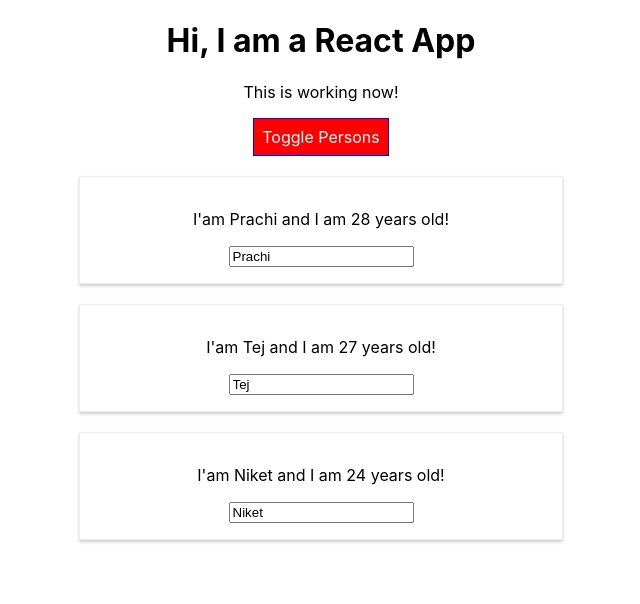
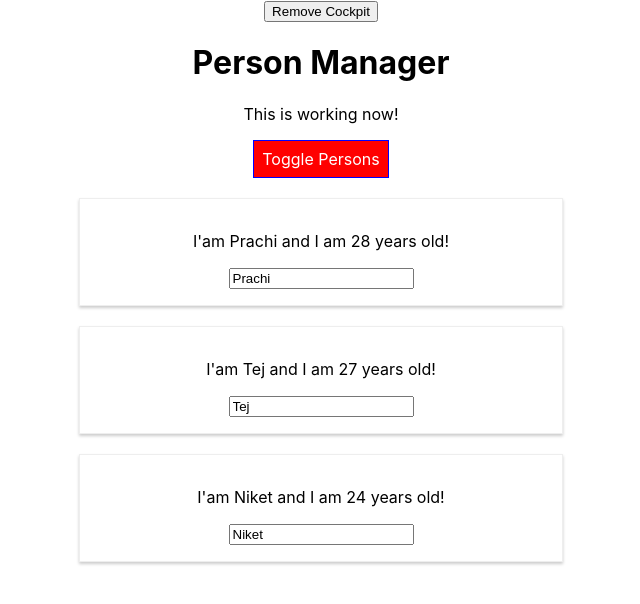
Before and after one commit to prachishah2401/its-all-about-react, a React app: page / in a window 1280 px wide. Both pictures are taken after a click on the button "Toggle Persons". Shown: the top 604 px of the page, without its empty margins (319-959 px from the left). Built offline with nearby package versions, Linux system fonts and the light colour scheme.

Commit message:
Added component creation lifecycle and update lifecycle hooks. Controlling the behaviour of useEffect() in functional components. Cleaning up lifecycle hooks and useEffect()

```diff
--- a/src/components/Cockpit/Cockpit.js
+++ b/src/components/Cockpit/Cockpit.js
@@ -1,8 +1,27 @@
-import React from 'react';
+import React, { useEffect } from 'react';
 
 import classes from './Cockpit.module.css'
 
-const cockpit = (props) => {
+const Cockpit = (props) => {
+
+    useEffect(() => {
+        console.log('[Cockpit.js] useEffect');
+        // Http request...
+        setTimeout(() => {
+            alert('Saved data to cloud');
+        }, 1000);
+        return () => {
+            console.log('Cockpit.js] cleanup work in useEffect');
+        }
+    }, []);
+
+    useEffect(() => {
+        console.log('[Cockpit.js] 2nd useEffect');
+        return () => {
+            console.log('Cockpit.js] cleanup work in 2nd useEffect');
+        }
+    });
+
     let btnClass = '';
 
     if (props.showPersons) {
@@ -10,17 +29,17 @@
     }
 
     const assignedClasses = [];
-    if (props.persons.length <= 2) {
+    if (props.personsLength <= 2) {
       assignedClasses.push(classes.red); //classes =['red']
     }
 
-    if (props.persons.length <= 1) {
+    if (props.personsLength <= 1) {
       assignedClasses.push(classes.bold); //classes =['red', 'bold']
     }
 
     return(
         <div className={classes.Cockpit}>
-            <h1>Hi, I am a React App</h1>
+            <h1>{props.title}</h1>
             <p className={assignedClasses.join(' ')}>This is working now!</p>
             <button
                 className={btnClass}
@@ -31,4 +50,4 @@
     );
 }
 
-export default cockpit;
+export default React.memo(Cockpit);
--- a/src/components/Persons/Person/Person.js
+++ b/src/components/Persons/Person/Person.js
@@ -1,14 +1,17 @@
-import React from 'react';
+import React, {Component} from 'react';
 import classes from './Person.module.css';
 
-const person = (props) => {
+class Person extends Component {
+    render() {
+        console.log('Person.js] rendering...');
+        return (
+            <div className={classes.Person}>
+                <p onClick={this.props.click}>I'am {this.props.name} and I am {this.props.age} years old! {this.props.children}</p>
+                <input type="text" onChange={this.props.changed} value={this.props.name}/>
+            </div>
+        );
+    }
+}
 
-    return (
-        <div className={classes.Person}>
-            <p onClick={props.click}>I'am {props.name} and I am {props.age} years old! {props.children}</p>
-            <input type="text" onChange={props.changed} value={props.name}/>
-        </div>
-    )
-};
 
-export default person;
+export default Person;
--- a/src/components/Persons/Persons.js
+++ b/src/components/Persons/Persons.js
@@ -1,14 +1,51 @@
-import React from 'react';
+import React, { PureComponent } from 'react';
 
 import Person from './Person/Person';
 
-const persons = (props) => props.persons.map((person, index) => {
-    return <Person
-      click={() => props.clicked(index)}
-      name={person.name}
-      age={person.age}
-      key={person.id}
-      changed={(event) => props.changed(event, person.id)}/>
-}   );
+class Persons extends PureComponent {
+  // static getDerivedStateFromProps(props, state) {
+  //   console.log('[Persons.js] getDerivedStateFromProps', props);
+  // }
 
-export default persons;
+  // shouldComponentUpdate(nextProps, nextState) {
+  //   console.log('[Persons.js] shouldComponentUpdate');
+  //   if (nextProps.persons !== this.props.persons ||
+  //       nextProps.clicked !== this.props.clicked ||
+  //       nextProps.changed !== this.props.changed)
+  //   {
+  //     return true;
+  //   } else {
+  //     return false;
+  //   }
+  //   return true;
+  // }
+
+  getSnapshotBeforeUpdate (nextProps, nextState) {
+    console.log('[Persons.js] getSnapshotBeforeUpdate');
+    return { message : 'Snapshot!' };
+  }
+
+  componentDidUpdate(prevProps, prevState, snapshot) {
+    console.log('[Persons.js] componentDidUpdate');
+    console.log(snapshot);
+  }
+
+  componentWillUnmount() {
+    console.log('[Person.js] componentWillUnmount');
+  }
+  render() {
+    console.log('Persons.js] rendering...');
+    return this.props.persons.map((person, index) => {
+      return (
+        <Person
+          click={() => this.props.clicked(index)}
+          name={person.name}
+          age={person.age}
+          key={person.id}
+          changed={(event) => this.props.changed(event, person.id)}
+        />
+      );
+    });
+  }
+}
+export default Persons;
--- a/src/containers/App.js
+++ b/src/containers/App.js
@@ -4,6 +4,10 @@
 import Cockpit from '../components/Cockpit/Cockpit';
 
 class App extends Component {
+  constructor(props) {
+    super(props);
+    console.log('[App.js] constructor');
+  }
   state = {
     persons: [
       {id: 'qwe1', name: 'Prachi', age: 28},
@@ -11,7 +15,30 @@
       {id: 'uio1', name: 'Niket', age: 24}
     ],
     otherState: 'some other value',
-    showPersons: false
+    showPersons: false,
+    showCockpit: true
+  }
+
+  static getDerivedStateFromProps(props, state) {
+    console.log('[App.js] getDerivedStateFromProps', props);
+    return null;
+  }
+
+  // componentWillMount() {
+  //   console.log('[App.js] componentWillMount')
+  // }
+
+  componentDidMount() {
+    console.log('[App.js] componentDidMount');
+  }
+
+  shouldComponentUpdate(nextProps, nextState) {
+    console.log('[App.js] shouldComponentUpdate');
+    return true;
+  }
+
+  componentDidUpdate() {
+    console.log('[App.js] componentDidUpdate');
   }
 
   nameChangeHandler = (event, id) => {
@@ -45,7 +72,7 @@
   }
 
   render(){
-
+    console.log('[App.js] render');
     let persons = null;
 
     if(this.state.showPersons) {
@@ -53,15 +80,24 @@
           <Persons
             persons={this.state.persons}
             clicked={this.deletePersonHandler}
-            changed={this.nameChangeHandler} />
+            changed={this.nameChangeHandler}
+          />
     }
 
     return (
       <div className={classes.App}>
-        <Cockpit
-          showPersons={this.state.showPersons}
-          persons={this.state.persons}
-          clicked={this.togglePeronsHandler} />
+        <button
+          onClick={() => {
+            this.setState({ showCockpit: false});
+          }}>Remove Cockpit
+        </button>
+        {this.state.showCockpit ? (
+          <Cockpit
+            title={this.props.appTitle}
+            showPersons={this.state.showPersons}
+            personsLength={this.state.persons.length}
+            clicked={this.togglePeronsHandler} />
+        ) : null }
         {persons}
       </div>
     );
--- a/src/index.js
+++ b/src/index.js
@@ -4,7 +4,7 @@
 import App from './containers/App';
 import * as serviceWorker from './serviceWorker';
 
-ReactDOM.render( <App />, document.getElementById('root'));
+ReactDOM.render( <App appTitle="Person Manager" />, document.getElementById('root'));
 
 // If you want your app to work offline and load faster, you can change
 // unregister() to register() below. Note this comes with some pitfalls.
```
